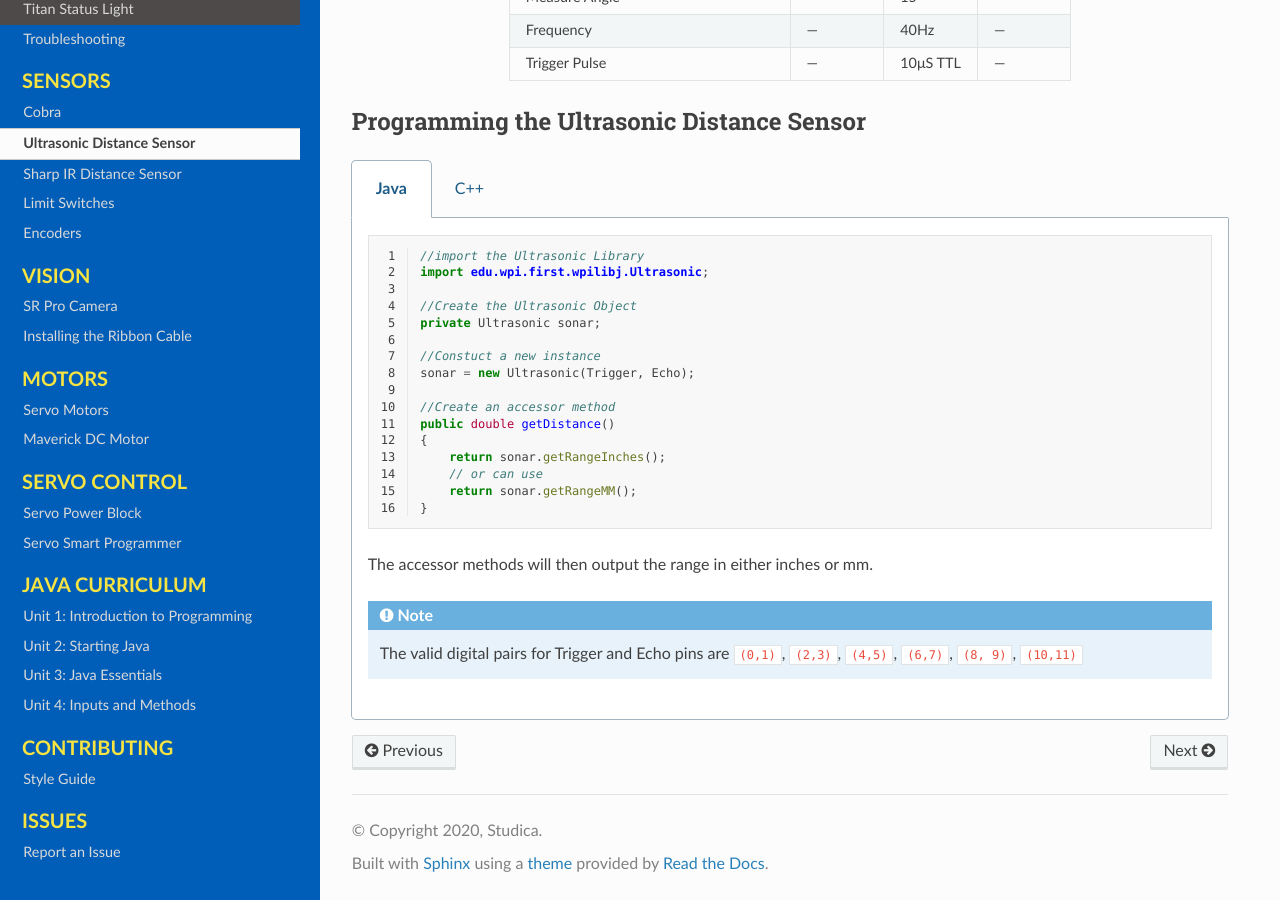
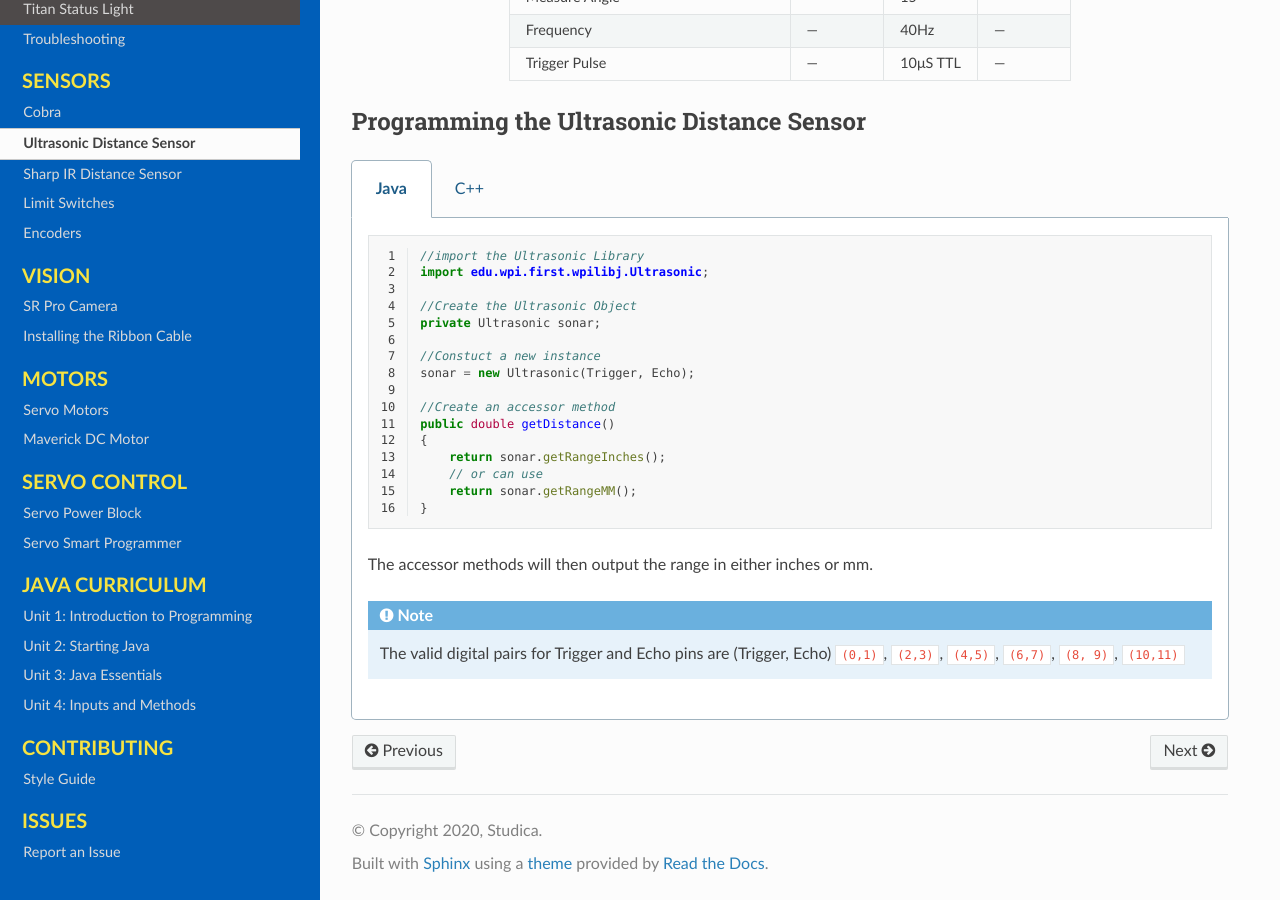
Before and after one commit to studica/studica-docs-worldskills, a Sphinx documentation site: the page built from source/docs/Sensors/ultrasonic.rst, in a window 1280 px wide and 900 px high, scrolled down 845 px. Built offline with Sphinx 7.4.7 and the Read the Docs theme 2.0.0, drawn with Linux system fonts in a browser that asks for light colours; pages that are not in the unit, such as notebooks, are missing from menus.

```diff
--- a/source/docs/ControlStation/Control Station Console/operation.rst
+++ b/source/docs/ControlStation/Control Station Console/operation.rst
@@ -9,14 +9,14 @@ The control station console is an easy to use program to enable and disable the
 .. figure:: images/operation-1.png
    :alt: Operation start screen
    :align: center
-   :width: 500
+   :width: 80%
 
 The console will ask you to enter your robots IP address. If your team number is ``1234`` then using the format ``10.xx.xx.2`` your IP address will be ``10.12.34.2``. If you have an ethernet connection to the robot the IP address will be ``172.22.11.2``.
 
 .. figure:: images/operation-2.png
    :alt: Operation loading screen
    :align: center
-   :width: 500
+   :width: 80%
 
 The console will then connect the Shuffleboard key to your IP address and launch Shuffleboard for you.
 
@@ -26,7 +26,7 @@ Control Station Console Main Screen
 .. figure:: images/operation-3.png
    :alt: Operation main screen
    :align: center
-   :width: 500
+   :width: 80%
 
 1. Battery Voltage Indicator - This will tell you the current voltage of the battery. When the battery starts to approach 11.5V it is time to replace with a charged battery.
 
--- a/source/docs/Sensors/encoders.rst
+++ b/source/docs/Sensors/encoders.rst
@@ -204,7 +204,7 @@ Now that we know the math behind it, let's look at how to program the encoder.
                      */
                     studica::TitanQuad motor{TITAN_ID, MOTOR_N};
                     studica::TitanQuadEncoder encoder{motor, MOTOR_N, distancePerTick};
-            }
+            };
 
     .. tab:: C++ (Source)
 
--- a/source/docs/Sensors/ultrasonic.rst
+++ b/source/docs/Sensors/ultrasonic.rst
@@ -69,7 +69,7 @@ Programming the Ultrasonic Distance Sensor
 
         The accessor methods will then output the range in either inches or mm.
 
-        .. note:: The valid digital pairs for Trigger and Echo pins are ``(0,1)``, ``(2,3)``, ``(4,5)``, ``(6,7)``, ``(8, 9)``, ``(10,11)``
+        .. note:: The valid digital pairs for Trigger and Echo pins are (Trigger, Echo) ``(0,1)``, ``(2,3)``, ``(4,5)``, ``(6,7)``, ``(8, 9)``, ``(10,11)``
 
     .. tab:: C++
 
@@ -92,4 +92,4 @@ Programming the Ultrasonic Distance Sensor
 
         The accessor functions will then output the range in either inches or mm.
 
-        .. note:: The valid digital pairs for Trigger and Echo pins are ``(0,1)``, ``(2,3)``, ``(4,5)``, ``(6,7)``, ``(8, 9)``, ``(10,11)``
+        .. note:: The valid digital pairs for Trigger and Echo pins are (Trigger, Echo) ``(0,1)``, ``(2,3)``, ``(4,5)``, ``(6,7)``, ``(8, 9)``, ``(10,11)``
--- a/source/index.rst
+++ b/source/index.rst
@@ -52,6 +52,7 @@ Welcome to the Studica Robotics documentation page. Here you will find lots of i
    docs/Titan/download-update-app
    docs/Titan/using-the-update-app
    docs/Titan/titan-status-light
+   docs/Titan/programming-the-titan
    docs/Titan/troubleshooting
 
 .. toctree::
```
Also changed, not shown: other parts of source/docs/Sensors/encoders.rst (+1 -1 lines), source/docs/Titan/programing-the-titan.rst (added, +161 -0 lines).
